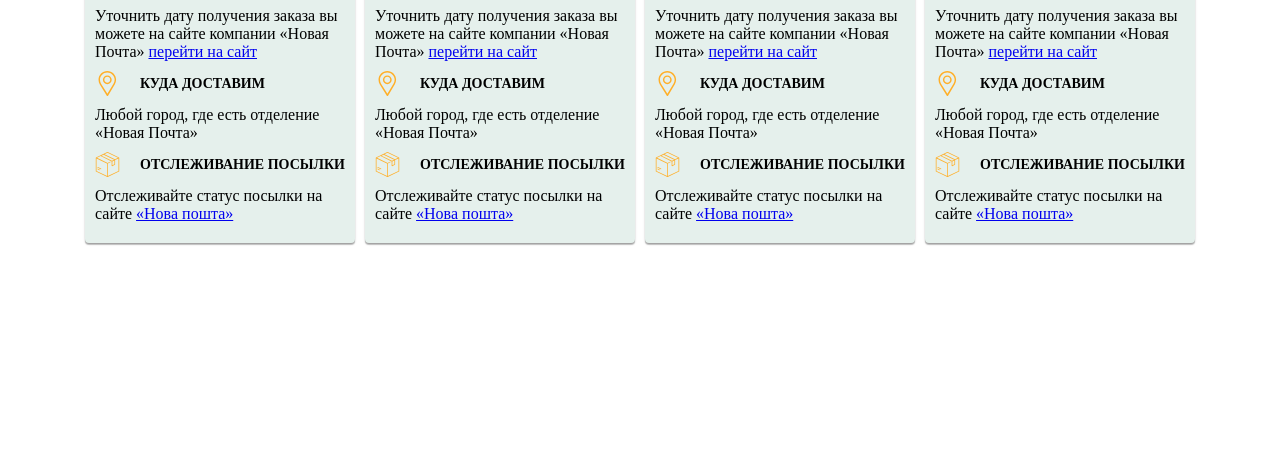
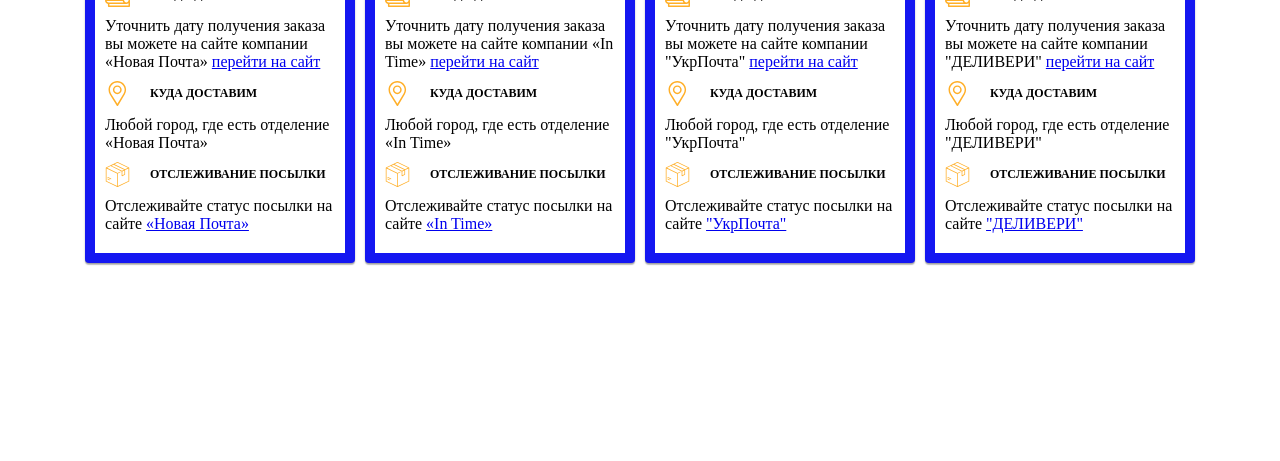
Before and after one commit to ITigor1985/delivery-in-Ukraine, a plain HTML site: page index.html in a window 1280 px wide. Shown: the part 339-800 px from the top of the page. Drawn offline with Linux system fonts and the light colour scheme.

Commit message:
cards ok

```diff
--- a/index.html
+++ b/index.html
@@ -17,7 +17,7 @@
                 <p class="delivery-text">Компания "ТОВ NORIK" пользуется услугами доставки таких компаний как: «Новая Почта», «Интайм», «УкрПочта», «Деливери»</p>
                 <div class="delivery-cards">
                     <div class="delivery-new-post">
-                        <h2>Самовывоз из "НОВАЯ ПОЧТА"</h2>
+                        <h2>Самовывоз из "НОВА ПОШТА"</h2>
                         <img class="logo-post" src="./nova-posta.jpg" height="180" width="100%" alt="лого новой потчы" />
                         <div class="delivery-content">
                             <div class="wrapper">
@@ -31,26 +31,27 @@
 
                             <div class="wrapper">
                                 <svg class="icon" width="25" height="25">
-                            <use href=./delivery-sprite.svg#icon-mesto></use>
-                          </svg>
+                                  <use href=./delivery-sprite.svg#icon-mesto></use>
+                                </svg>
                                 <h3>КУДА ДОСТАВИМ</h3>
                             </div>
                             <p>Любой город, где есть отделение «Новая Почта»</p>
 
                             <div class="wrapper">
                                 <svg class="icon" width="25" height="25">
-                          <use href=./delivery-sprite.svg#icon-gryz></use>
-                        </svg>
+                                    <use href=./delivery-sprite.svg#icon-gryz></use>
+                                </svg>
                                 <h3>ОТСЛЕЖИВАНИЕ ПОСЫЛКИ</h3>
                             </div>
                             <p>
-                                Отслеживайте статус посылки на сайте <a href="https://novaposhta.ua/ru/tracking" target="_blank">«Нова пошта»</a>
+                                Отслеживайте статус посылки на сайте <a href="https://novaposhta.ua/ru/tracking" target="_blank">«Новая Почта»</a>
                             </p>
                         </div>
                     </div>
+                    <!-- ------------------------------------------------in time----------------------------------------------------------------------- -->
                     <div class="delivery-new-post">
                         <h2>Самовывоз из "IN TIME"</h2>
-                        <img class="logo-post" src="./in-time.jpg" height="180" width="100%" alt="лого новой потчы" />
+                        <img class="logo-post" src="./in-time.jpg" height="180" width="100%" alt="лого «In Time»" />
                         <div class="delivery-content">
                             <div class="wrapper">
                                 <svg class="icon" width="25" height="25">
@@ -59,7 +60,7 @@
                                 <h3>КОГДА ДОСТАВИМ</h3>
                             </div>
 
-                            <p>Уточнить дату получения заказа вы можете на сайте компании «Новая Почта» <a href="https://novaposhta.ua/" target="_blank" rel="nofollow" class="link_np_a">перейти на сайт</a></p>
+                            <p>Уточнить дату получения заказа вы можете на сайте компании «In Time» <a href="https://intime.check-track.com/ua/#panel2" target="_blank" rel="nofollow" class="link_np_a">перейти на сайт</a></p>
 
                             <div class="wrapper">
                                 <svg class="icon" width="25" height="25">
@@ -67,7 +68,7 @@
                         </svg>
                                 <h3>КУДА ДОСТАВИМ</h3>
                             </div>
-                            <p>Любой город, где есть отделение «Новая Почта»</p>
+                            <p>Любой город, где есть отделение «In Time»</p>
 
                             <div class="wrapper">
                                 <svg class="icon" width="25" height="25">
@@ -76,10 +77,14 @@
                                 <h3>ОТСЛЕЖИВАНИЕ ПОСЫЛКИ</h3>
                             </div>
                             <p>
-                                Отслеживайте статус посылки на сайте <a href="https://novaposhta.ua/ru/tracking" target="_blank">«Нова пошта»</a>
+                                Отслеживайте статус посылки на сайте <a href="https://intime.check-track.com/ru/" target="_blank">«In Time»</a>
                             </p>
                         </div>
                     </div>
+
+                    <!-- ----------------------------------------end in time----------------------------------------------------------------------------------- -->
+
+                    <!-- ------------------------------------------УкрПочта--------------------------------------------------------------------------------- -->
                     <div class="delivery-new-post">
                         <h2>Самовывоз из "УкрПочта"</h2>
                         <img class="logo-post" src="./ukrposhta.png" height="180" width="100%" alt="лого новой потчы" />
@@ -91,7 +96,7 @@
                                 <h3>КОГДА ДОСТАВИМ</h3>
                             </div>
 
-                            <p>Уточнить дату получения заказа вы можете на сайте компании «Новая Почта» <a href="https://novaposhta.ua/" target="_blank" rel="nofollow" class="link_np_a">перейти на сайт</a></p>
+                            <p>Уточнить дату получения заказа вы можете на сайте компании "УкрПочта" <a href="https://www.ukrposhta.ua/" target="_blank" rel="nofollow" class="link_np_a">перейти на сайт</a></p>
 
                             <div class="wrapper">
                                 <svg class="icon" width="25" height="25">
@@ -99,7 +104,7 @@
                       </svg>
                                 <h3>КУДА ДОСТАВИМ</h3>
                             </div>
-                            <p>Любой город, где есть отделение «Новая Почта»</p>
+                            <p>Любой город, где есть отделение "УкрПочта"</p>
 
                             <div class="wrapper">
                                 <svg class="icon" width="25" height="25">
@@ -108,10 +113,13 @@
                                 <h3>ОТСЛЕЖИВАНИЕ ПОСЫЛКИ</h3>
                             </div>
                             <p>
-                                Отслеживайте статус посылки на сайте <a href="https://novaposhta.ua/ru/tracking" target="_blank">«Нова пошта»</a>
+                                Отслеживайте статус посылки на сайте <a href="https://track.ukrposhta.ua/tracking_UA.html?barcode=" target="_blank">"УкрПочта"</a>
                             </p>
                         </div>
                     </div>
+                    <!-- ------------------------------------------End УкрПочта--------------------------------------------------------------------------------- -->
+
+                    <!-- -------------------------------------------------ДЕЛИВЕРИ------------------------------------------------------------------- -->
                     <div class="delivery-new-post">
                         <h2>Самовывоз из "ДЕЛИВЕРИ"</h2>
                         <img class="logo-post" src="./delivery.jpg" height="180" width="100%" alt="лого новой потчы" />
@@ -123,7 +131,7 @@
                                 <h3>КОГДА ДОСТАВИМ</h3>
                             </div>
 
-                            <p>Уточнить дату получения заказа вы можете на сайте компании «Новая Почта» <a href="https://novaposhta.ua/" target="_blank" rel="nofollow" class="link_np_a">перейти на сайт</a></p>
+                            <p>Уточнить дату получения заказа вы можете на сайте компании "ДЕЛИВЕРИ" <a href="https://www.delivery-auto.com/" target="_blank" rel="nofollow" class="link_np_a">перейти на сайт</a></p>
 
                             <div class="wrapper">
                                 <svg class="icon" width="25" height="25">
@@ -131,7 +139,7 @@
                     </svg>
                                 <h3>КУДА ДОСТАВИМ</h3>
                             </div>
-                            <p>Любой город, где есть отделение «Новая Почта»</p>
+                            <p>Любой город, где есть отделение "ДЕЛИВЕРИ"</p>
 
                             <div class="wrapper">
                                 <svg class="icon" width="25" height="25">
@@ -140,7 +148,7 @@
                                 <h3>ОТСЛЕЖИВАНИЕ ПОСЫЛКИ</h3>
                             </div>
                             <p>
-                                Отслеживайте статус посылки на сайте <a href="https://novaposhta.ua/ru/tracking" target="_blank">«Нова пошта»</a>
+                                Отслеживайте статус посылки на сайте <a href="https://www.delivery-auto.com/uk-ua/Home/Index" target="_blank">"ДЕЛИВЕРИ"</a>
                             </p>
                         </div>
                     </div>
@@ -186,7 +194,8 @@
         box-shadow: 0px 1px 3px rgba(0, 0, 0, 0.12), 0px 1px 1px rgba(0, 0, 0, 0.14), 0px 2px 1px rgba(0, 0, 0, 0.2);
         border-radius: 0px 0px 4px 4px;
         padding: 10px;
-        background-color: rgb(229, 240, 236);
+        background-color: #1417f1;
+        /* background-color: rgb(60, 97, 84); */
     }
 
     .delivery-container {
@@ -196,6 +205,8 @@
         margin-right: auto;
         max-width: 320px;
     }
+
+    .delivery-description {}
 
     .delivery-text {
         margin-bottom: 10px;
@@ -228,10 +239,11 @@
     h2 {
         font-size: 16px;
         margin-bottom: 10px;
+        color: #fff;
     }
 
     h3 {
-        font-size: 14px;
+        font-size: 12px;
     }
 
     .delivery-new-post p {
@@ -240,6 +252,11 @@
 
     .delivery-new-post img {
         margin-bottom: 10px;
+    }
+
+    .delivery-content {
+        padding: 10px;
+        background-color: rgb(255, 255, 255);
     }
 
     @media screen and (max-width: 719px) {
```
